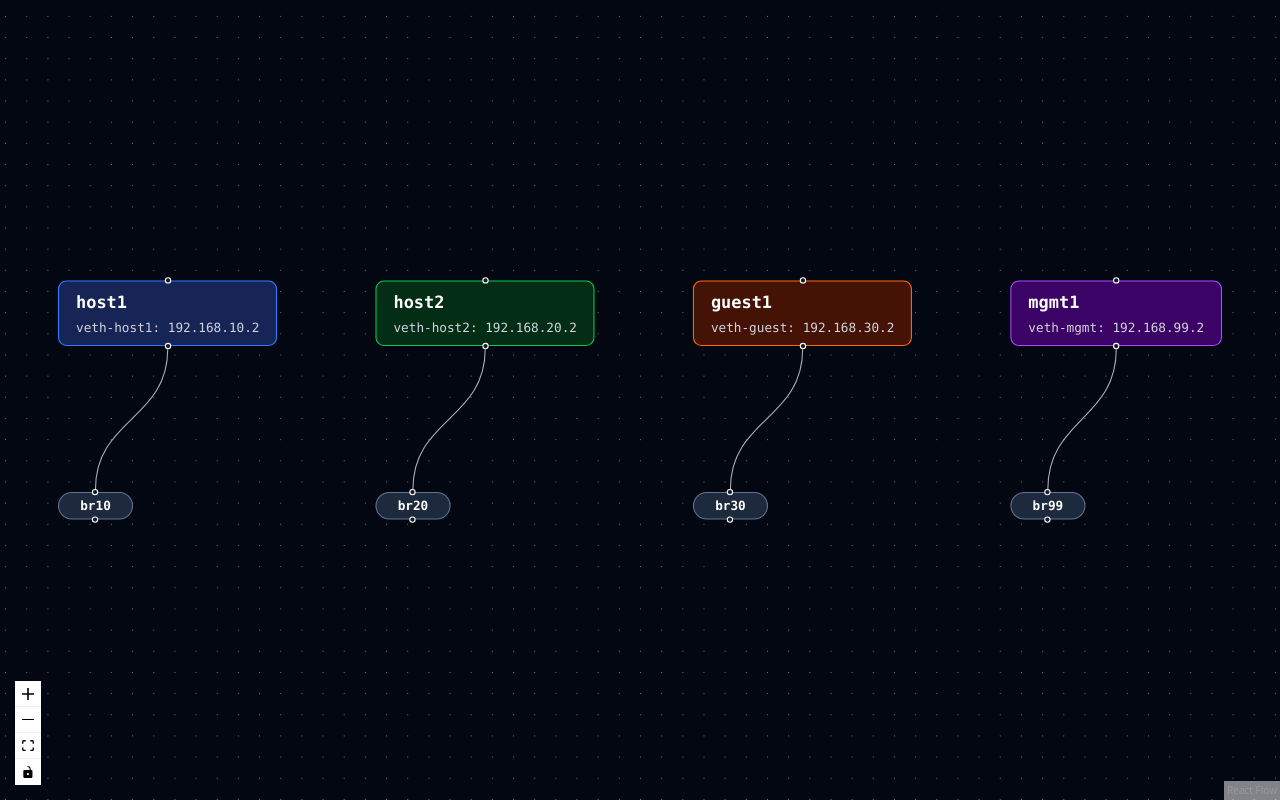
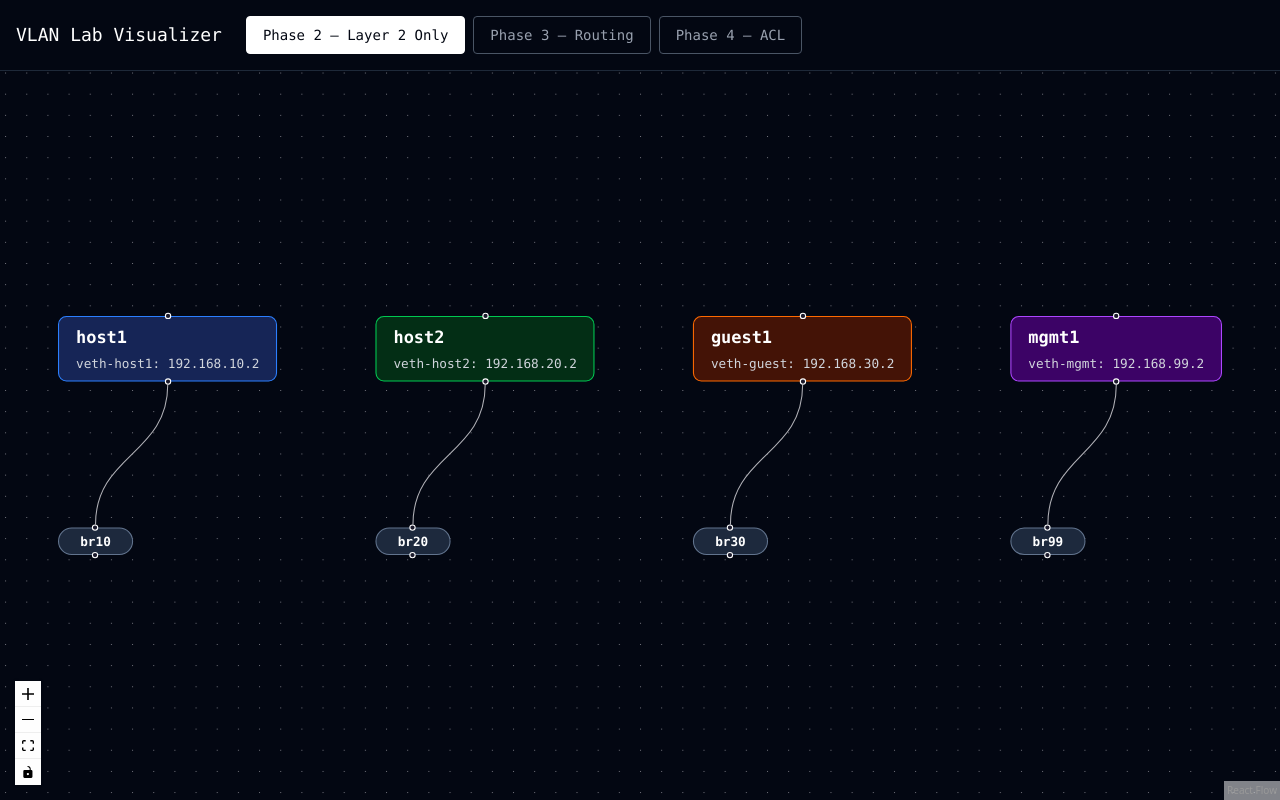
Before and after one commit to kaelpeterson14/vlan-lab-linux, a React (Vite) app in the folder visualiser/: page / in a window 1280 px wide. Built offline with nearby package versions, Linux system fonts and the light colour scheme.

Commit message:
feat(ui): add phase toggle control wired to lab store

```diff
--- a/visualiser/src/App.tsx
+++ b/visualiser/src/App.tsx
@@ -1,9 +1,16 @@
 import TopologyCanvas from './components/TopologyCanvas'
+import PhaseToggle from './components/PhaseToggle'
 
 function App() {
   return (
-    <div className="w-screen h-screen bg-gray-950">
-      <TopologyCanvas />
+    <div className="w-screen h-screen bg-gray-950 flex flex-col">
+      <div className="p-4 border-b border-gray-800 flex items-center gap-6">
+        <h1 className="text-white font-mono text-lg">VLAN Lab Visualizer</h1>
+        <PhaseToggle />
+      </div>
+      <div className="flex-1">
+        <TopologyCanvas />
+      </div>
     </div>
   )
 }
--- /dev/null
+++ b/visualiser/src/components/PhaseToggle.tsx
@@ -0,0 +1,29 @@
+import { useLabStore } from "../store/labstore"
+import type { Phase } from "../store/labstore"
+
+const labels: Record<Phase, string> = {
+    2: "Phase 2 — Layer 2 Only",
+    3: "Phase 3 — Routing",
+    4: "Phase 4 — ACL",
+}
+
+export default function PhaseToggle() {
+    const { currentPhase, setPhase } = useLabStore()
+
+    return (
+        <div className="flex gap-2">
+            {([2, 3, 4] as Phase[]).map(phase => (
+                <button
+                    key={phase}
+                    onClick={() => setPhase(phase)}
+                    className={`px-4 py-2 rounded font-mono text-sm border transition-colors ${currentPhase === phase
+                        ? "bg-white text-gray-950 border-white"
+                        : "bg-transparent text-gray-400 border-gray-600 hover:border-gray-400 hover:text-white"
+                        }`}
+                >
+                    {labels[phase]}
+                </button>
+            ))}
+        </div>
+    )
+}
```
